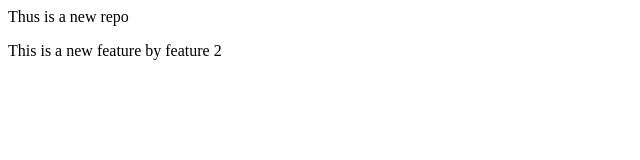
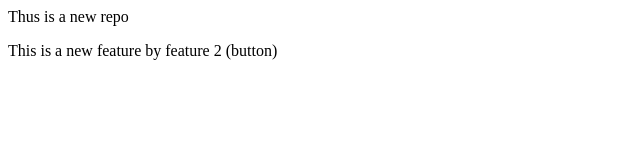
Before and after one commit to Git-Hub-Lord/Local-Repo, a plain HTML site: page index.html in a window 1280 px wide. Shown: the full height of the page, 0-640 px from the left. Drawn offline with Linux system fonts and the light colour scheme.

Commit message:
Added Button

```diff
--- a/index.html
+++ b/index.html
@@ -1,2 +1,2 @@
 <p>Thus is a new repo</p>
-<p>This is a new feature by feature 2</p>
+<p>This is a new feature by feature 2 (button)</p>
```
